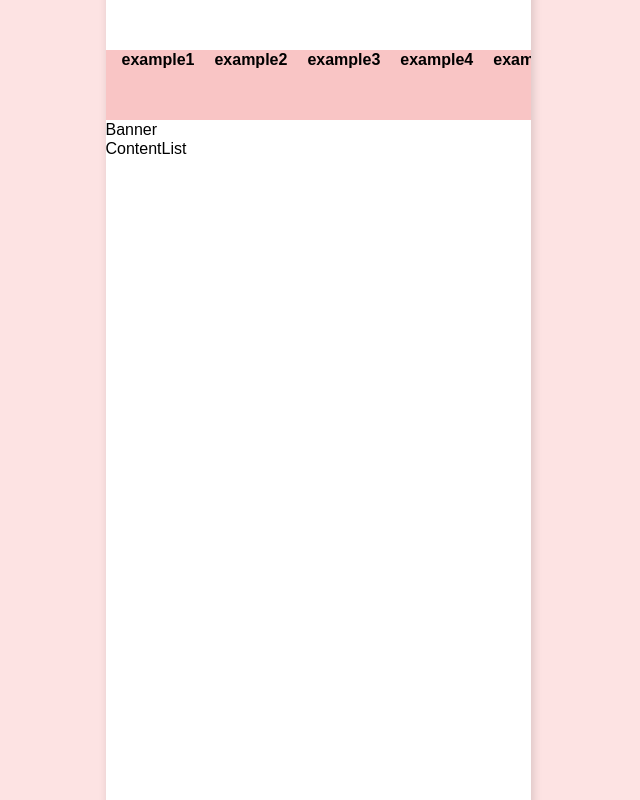
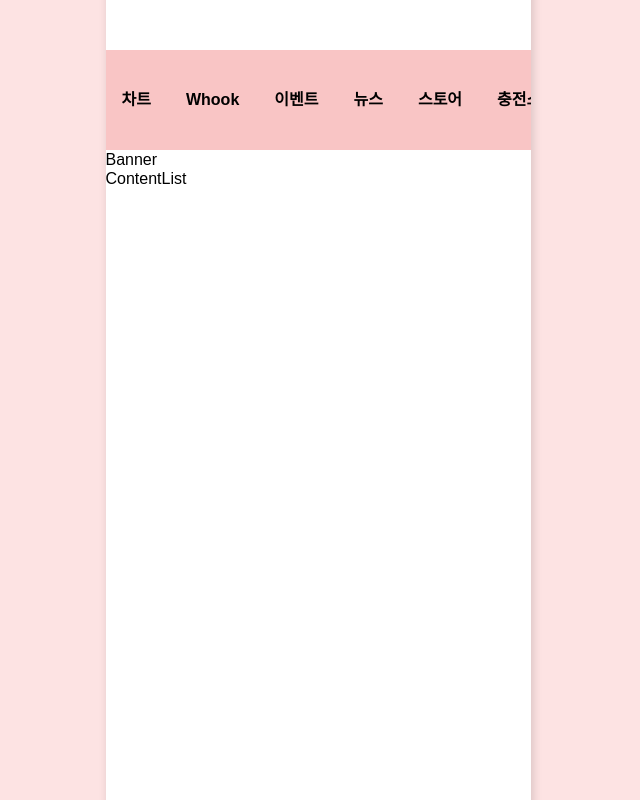
Before and after one commit to jliliflora/codetest-ht, a React (Create React App) app: page / in a window 1280 px wide. Shown: the whole page, without its empty margins (322-962 px from the left). Built offline with nearby package versions, Linux system fonts and the light colour scheme.

Commit message:
header test

```diff
--- a/src/components/Header.tsx
+++ b/src/components/Header.tsx
@@ -4,11 +4,13 @@ import { useEffect, useRef } from "react";
 
 const HeaderWrapper = styled.div`
   margin-top: 100px;
-  height: 70px;
+  height: 100px;
   background: #f9c5c5;
   overflow-x: auto;
   white-space: nowrap;
-  direction: ltr;
+  /* direction: ltr; */
+  display: flex;
+  align-items: center;
 
   /* scrollbar-width: none;
   -ms-overflow-style: none;
@@ -19,42 +21,46 @@ const HeaderWrapper = styled.div`
 
 const MotionMenu = styled(motion.ul)`
   display: inline-flex;
-  align-items: center;
-  gap: 20px;
+  gap: 35px;
   padding: 0 16px;
-  min-width: max-content;
+  /* min-width: max-content; */
+  /* border: 1px solid red; */
 `;
 
 const MenuLi = styled.li`
   font-weight: bold;
   flex: 0 0 auto;
   cursor: pointer;
+  /* border: 1px solid blue; */
 `;
 
 function Header() {
   //페이지 진입 시 스크롤 위치 잡기
-  const scrollRef = useRef<HTMLDivElement>(null);
+  // const scrollRef = useRef<HTMLDivElement>(null);
 
-  useEffect(() => {
-    if (scrollRef.current) {
-      scrollRef.current.scrollTo({ left: 0, behavior: "auto" });
-    }
-  }, []);
+  // useEffect(() => {
+  //   if (scrollRef.current) {
+  //     scrollRef.current.scrollTo({ left: 0, behavior: "auto" });
+  //   }
+  // }, []);
 
   return (
-    <HeaderWrapper ref={scrollRef}>
+    // <HeaderWrapper ref={scrollRef}>
+    <HeaderWrapper>
       <MotionMenu
         drag="x"
         dragConstraints={{ left: -200, right: 0 }}
         dragElastic={0.2}
         whileTap={{ cursor: "grabbing" }}
       >
-        <MenuLi>example1</MenuLi>
-        <MenuLi>example2</MenuLi>
-        <MenuLi>example3</MenuLi>
-        <MenuLi>example4</MenuLi>
-        <MenuLi>example5</MenuLi>
-        <MenuLi>example6</MenuLi>
+        <MenuLi>차트</MenuLi>
+        <MenuLi>Whook</MenuLi>
+        <MenuLi>이벤트</MenuLi>
+        <MenuLi>뉴스</MenuLi>
+        <MenuLi>스토어</MenuLi>
+        <MenuLi>충전소</MenuLi>
+        <MenuLi>Menu1</MenuLi>
+        <MenuLi>Menu2</MenuLi>
       </MotionMenu>
     </HeaderWrapper>
   );
```
